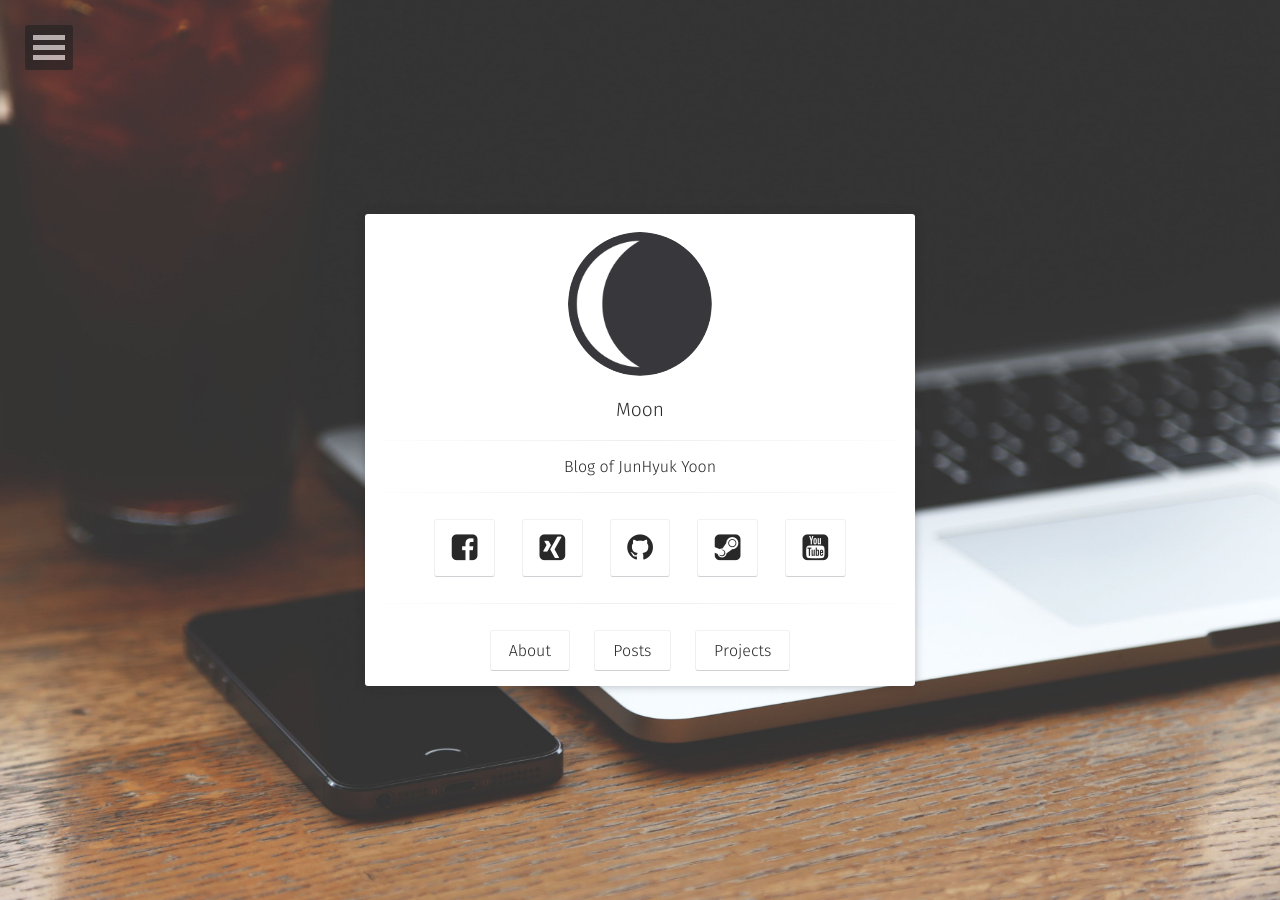
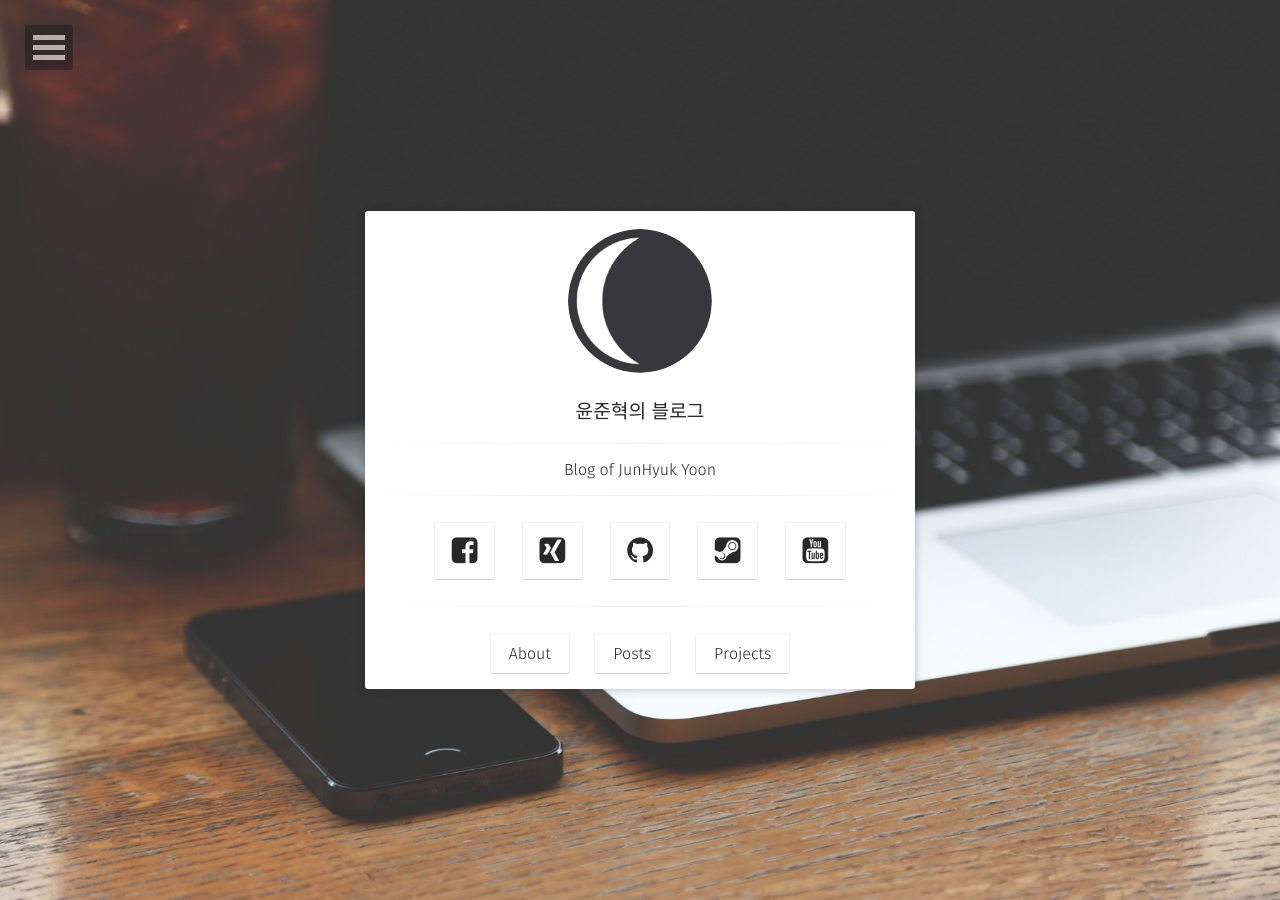
Before and after one commit to akwesa/akwesa.github.io, a Jekyll site: the page built from index.html, in a window 1280 px wide. Built offline with Jekyll 4.4.1, drawn with Linux system fonts in a browser that asks for light colours; some web fonts are replaced.

Commit message:
title fix

```diff
--- a/_config.yml
+++ b/_config.yml
@@ -1,5 +1,5 @@
 # Site
-title:              Moon
+title:              윤준혁의 블로그
 bio:                'Blog of JunHyuk Yoon'
 description:        "Moon is a minimal, one column jekyll theme for your blog."
 reading_time:       true
```
